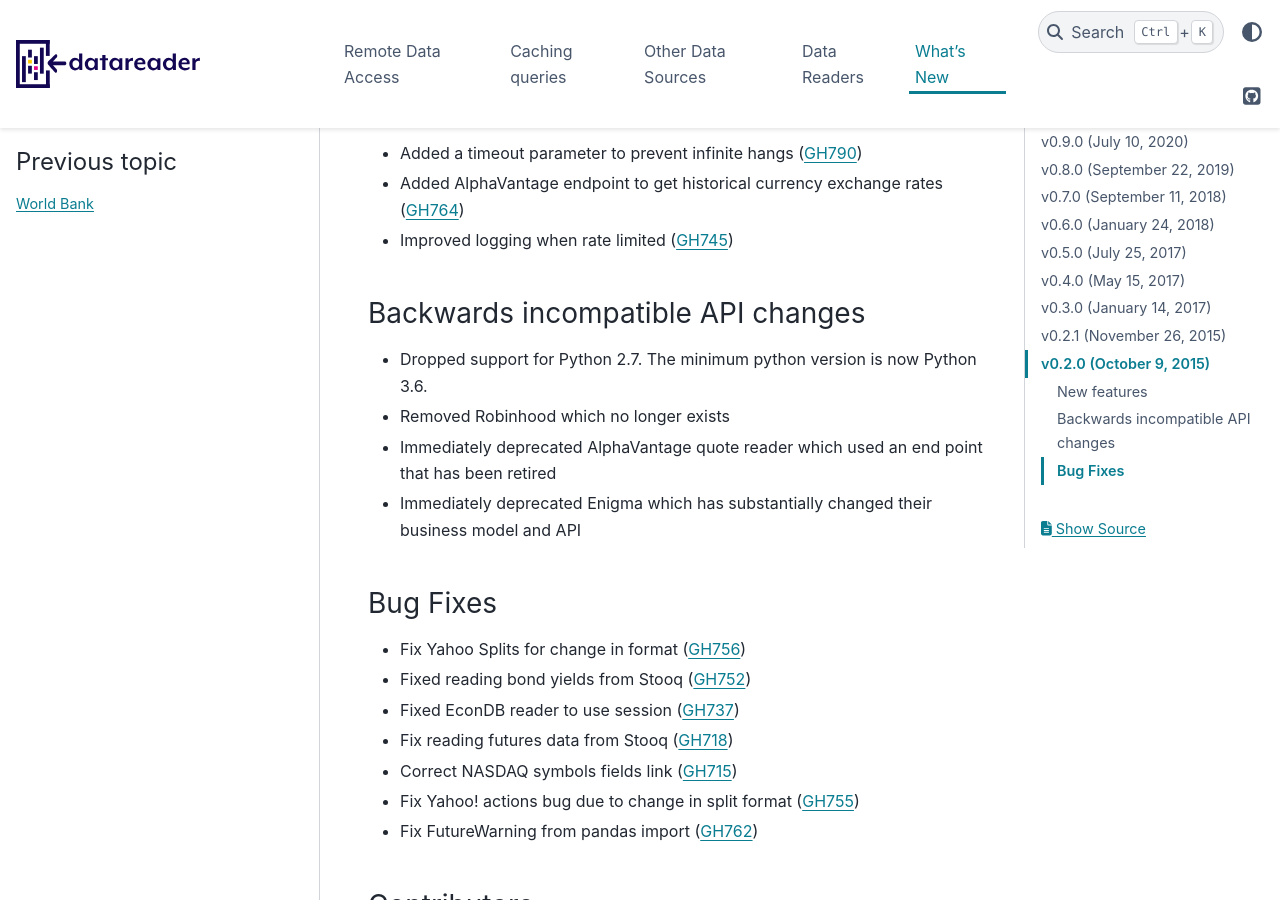
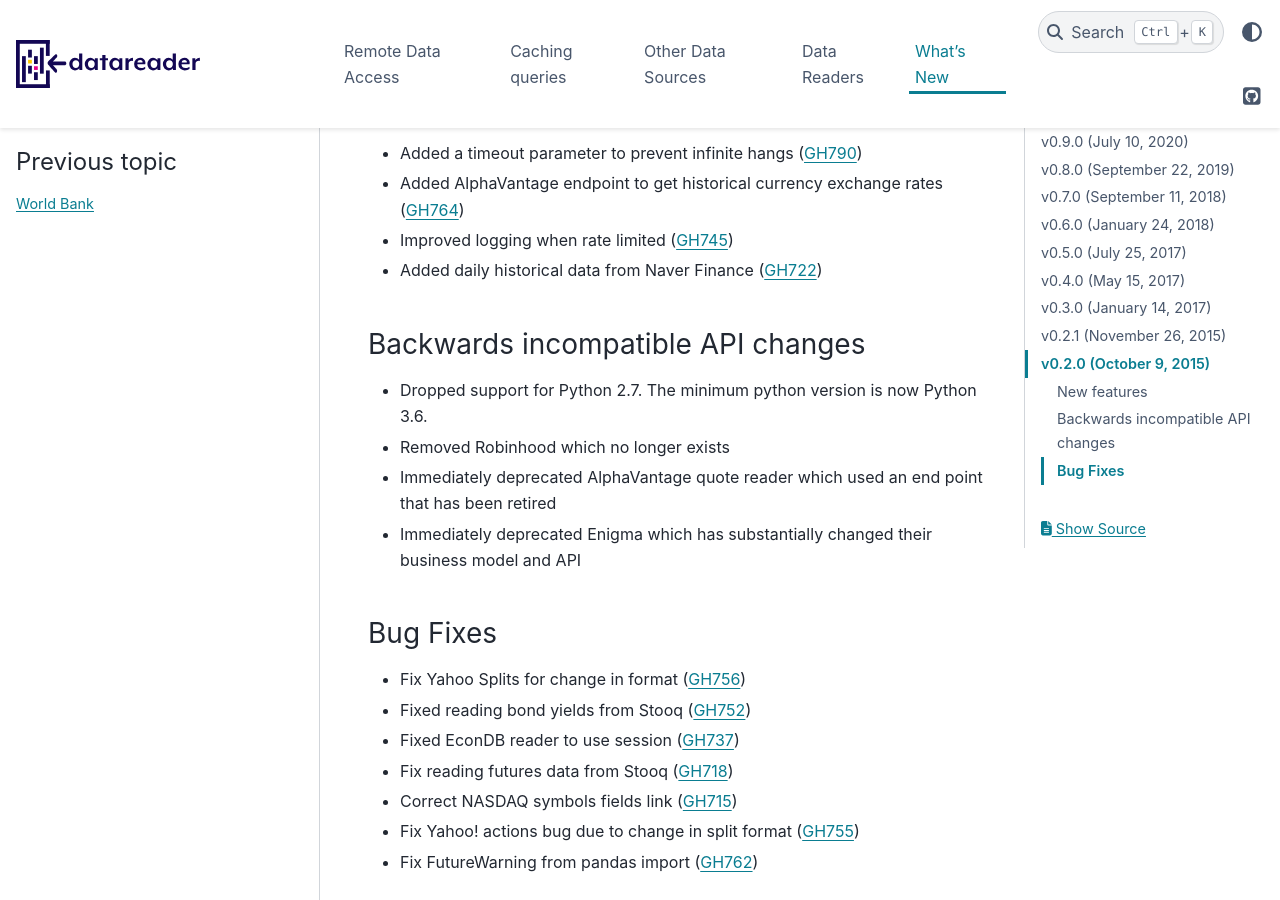
Before and after one commit to pydata/pandas-datareader, a Sphinx documentation site: the page built from docs/source/whatsnew.rst, in a window 1280 px wide and 900 px high, scrolled down 684 px. Built offline with Sphinx 7.4.7 and the PyData theme 0.15.4, drawn with Linux system fonts in a browser that asks for light colours.

Commit message:
Add missing point in 'whatsnew'

```diff
--- a/docs/source/whatsnew/v0.9.0.txt
+++ b/docs/source/whatsnew/v0.9.0.txt
@@ -19,6 +19,7 @@ Enhancements
 - Added a timeout parameter to prevent infinite hangs (:issue:`790`)
 - Added AlphaVantage endpoint to get historical currency exchange rates (:issue:`764`)
 - Improved logging when rate limited (:issue:`745`)
+- Added daily historical data from Naver Finance (:issue:`722`)
 
 .. _whatsnew_090.api_breaking:
 
```
